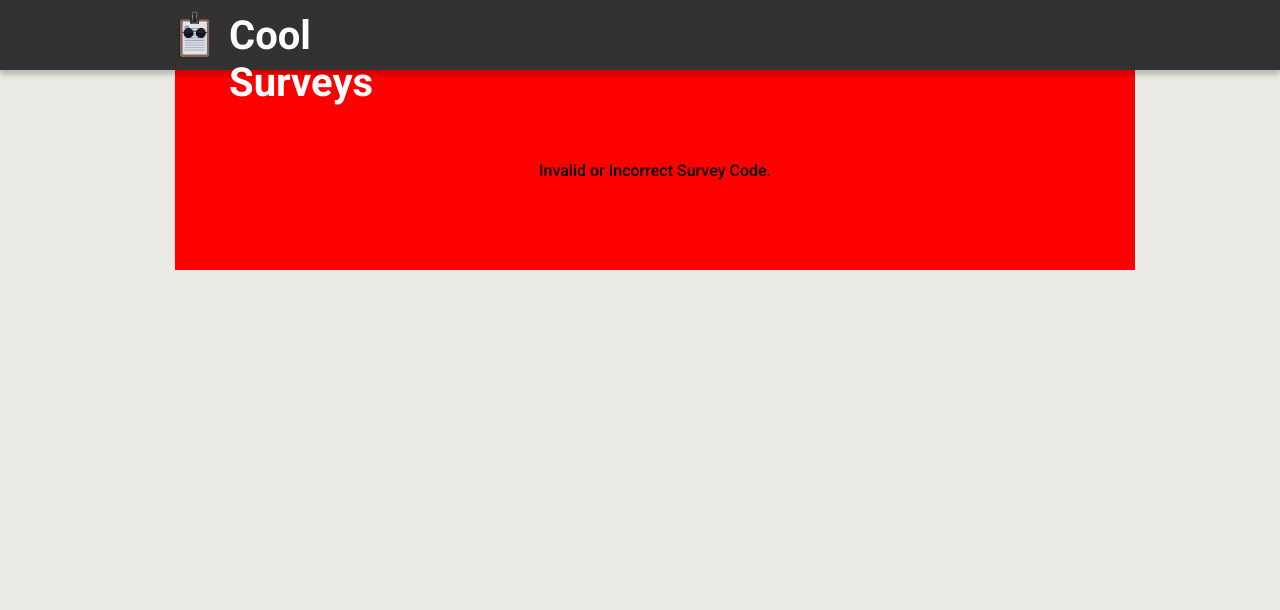
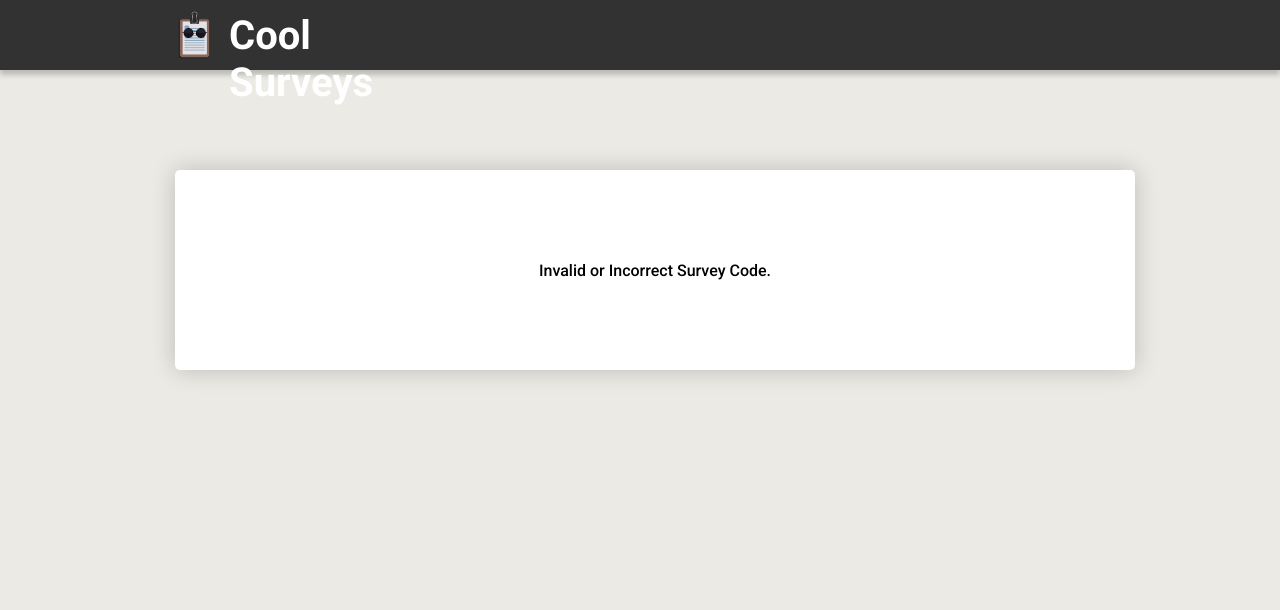
Before and after one commit to umarraj008/Survey-Tool, a PHP site: page /survey.php in a window 1280 px wide. Shown: the top 610 px of the page. Run offline with PHP 8.4, Linux system fonts and the light colour scheme; a user stored in the database is signed in.

Commit message:
fixing issues
- fixed styling for invalid survey code in survey.php
- fixed button icon in view survey results
- fixed dashboard to show participants of closed surveys
- updated readme

```diff
--- a/css/survey.css
+++ b/css/survey.css
@@ -2,7 +2,10 @@
     text-align: center;
     width: 100%;
     height: 200px;
-    background-color: red;
+    background-color: white;
+    box-shadow: 0px 0px 25px rgba(0, 0, 0, 0.2);
+    margin-top: 100px;
+    border-radius: 5px;
     display: grid;
     align-items: center;
 }
--- a/viewResults.php
+++ b/viewResults.php
@@ -147,7 +147,7 @@
                         <?php
                             if ($survey->status == "0") {
                         ?>
-                            <a onclick="location.href='./php/updateSurvey.php?userID=<?php echo($userID); ?>&surveyID=<?php echo($surveyID); ?>&status=open'"><p><span class="material-symbols-outlined">visibility_on</span>Activate Survey</p></a>
+                            <a onclick="location.href='./php/updateSurvey.php?userID=<?php echo($userID); ?>&surveyID=<?php echo($surveyID); ?>&status=open'"><p><span class="material-symbols-outlined">visibility</span>Activate Survey</p></a>
                         <?php
                             } else if ($survey->status == "1") {
                         ?>
```
Also changed, not shown: dashboard.php (+11 -0 lines), README.md.
